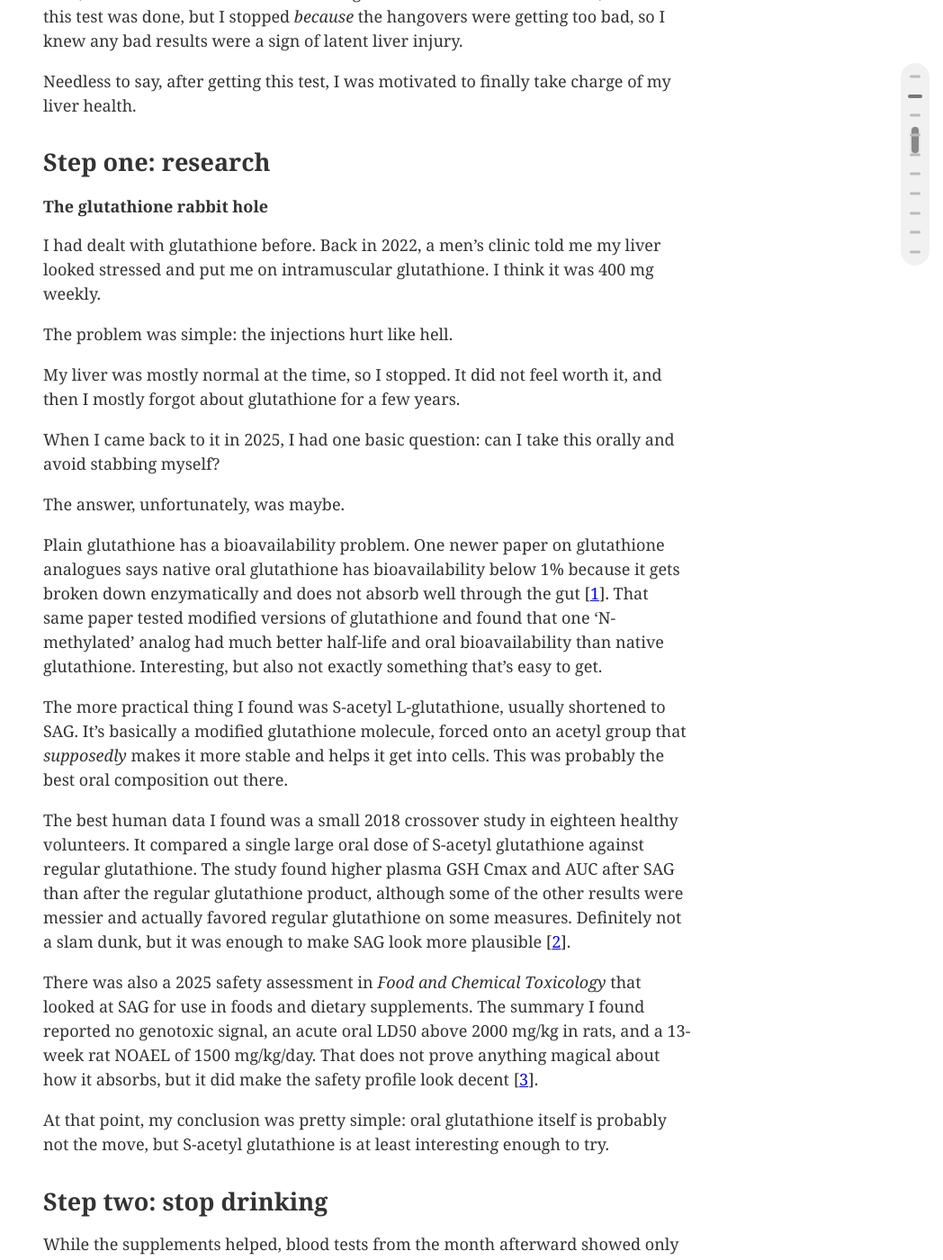
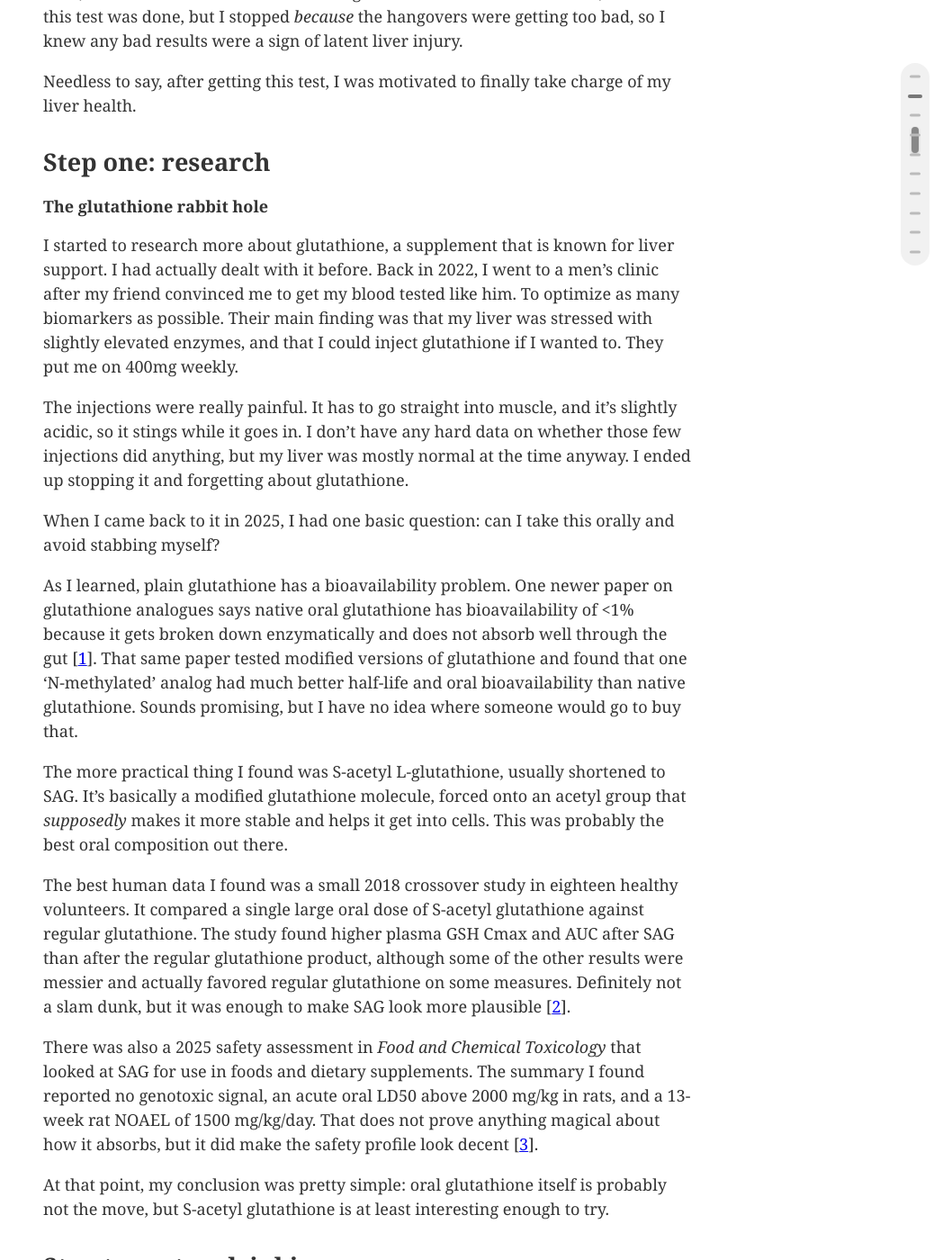
Before and after one commit to 0sps/sull1van.com, a Jekyll site: the page built from _posts/2026-05-19-Best-liver-of-all-time.md, in a window 1280 px wide and 1400 px high, scrolled down 2661 px. Shown: the whole window at 90% size, without its empty margins (232-1280 px from the left). Built offline with Jekyll 4.4.1, drawn with Linux system fonts in a browser that asks for light colours.

Commit message:
fixing the cringe

```diff
--- a/_posts/2026-05-19-Best-liver-of-all-time.md
+++ b/_posts/2026-05-19-Best-liver-of-all-time.md
@@ -119,17 +119,13 @@ Needless to say, after getting this test, I was motivated to finally take charge
 ## Step one: research
 #### The glutathione rabbit hole
 
-I had dealt with glutathione before. Back in 2022, a men's clinic told me my liver looked stressed and put me on intramuscular glutathione. I think it was 400 mg weekly.
+I started to research more about glutathione, a supplement that is known for liver support. I had actually dealt with it before. Back in 2022, I went to a men's clinic after my friend convinced me to get my blood tested like him. To optimize as many biomarkers as possible. Their main finding was that my liver was stressed with slightly elevated enzymes, and that I could inject glutathione if I wanted to. They put me on 400mg weekly.
 
-The problem was simple: the injections hurt like hell.
-
-My liver was mostly normal at the time, so I stopped. It did not feel worth it, and then I mostly forgot about glutathione for a few years.
+The injections were really painful. It has to go straight into muscle, and it's slightly acidic, so it stings while it goes in. I don't have any hard data on whether those few injections did anything, but my liver was mostly normal at the time anyway. I ended up stopping it and forgetting about glutathione.
 
 When I came back to it in 2025, I had one basic question: can I take this orally and avoid stabbing myself?
 
-The answer, unfortunately, was maybe.
-
-Plain glutathione has a bioavailability problem. One newer paper on glutathione analogues says native oral glutathione has bioavailability below 1% because it gets broken down enzymatically and does not absorb well through the gut [<a href="#ref-1" class="cite-link">1</a>]. That same paper tested modified versions of glutathione and found that one 'N-methylated' analog had much better half-life and oral bioavailability than native glutathione. Interesting, but also not exactly something that's easy to get.
+As I learned, plain glutathione has a bioavailability problem. One newer paper on glutathione analogues says native oral glutathione has bioavailability of <1% because it gets broken down enzymatically and does not absorb well through the gut [<a href="#ref-1" class="cite-link">1</a>]. That same paper tested modified versions of glutathione and found that one 'N-methylated' analog had much better half-life and oral bioavailability than native glutathione. Sounds promising, but I have no idea where someone would go to buy that.
 
 The more practical thing I found was S-acetyl L-glutathione, usually shortened to SAG.
 It's basically a modified glutathione molecule, forced onto an acetyl group that _supposedly_ makes it more stable and helps it get into cells. This was probably the best oral composition out there.
```
